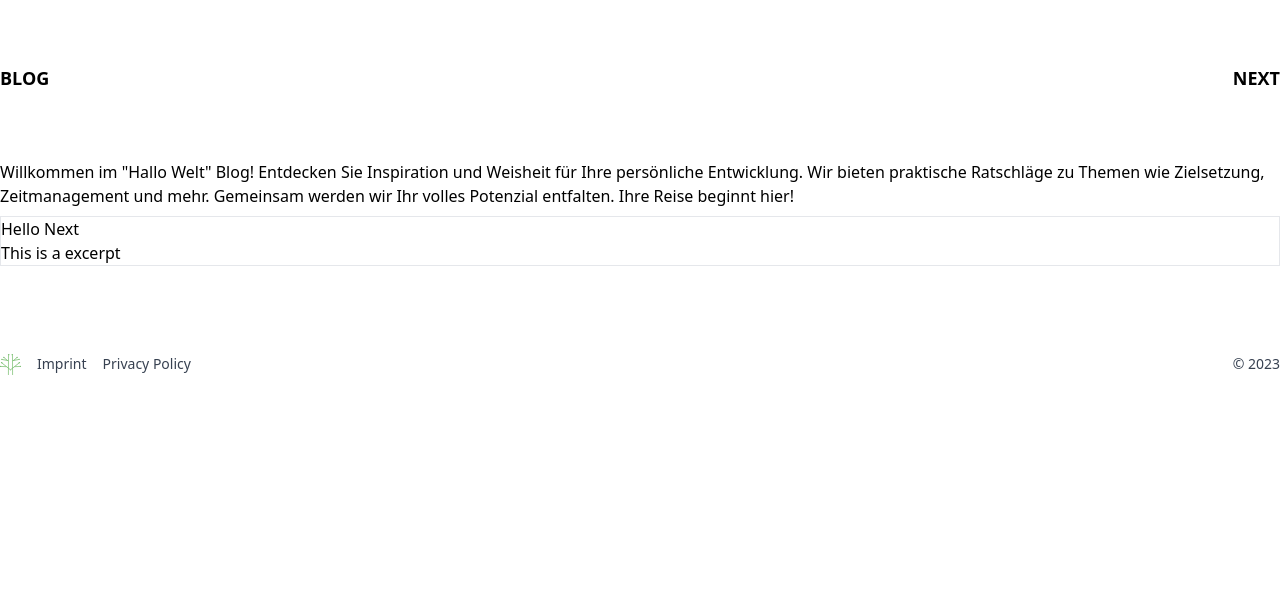
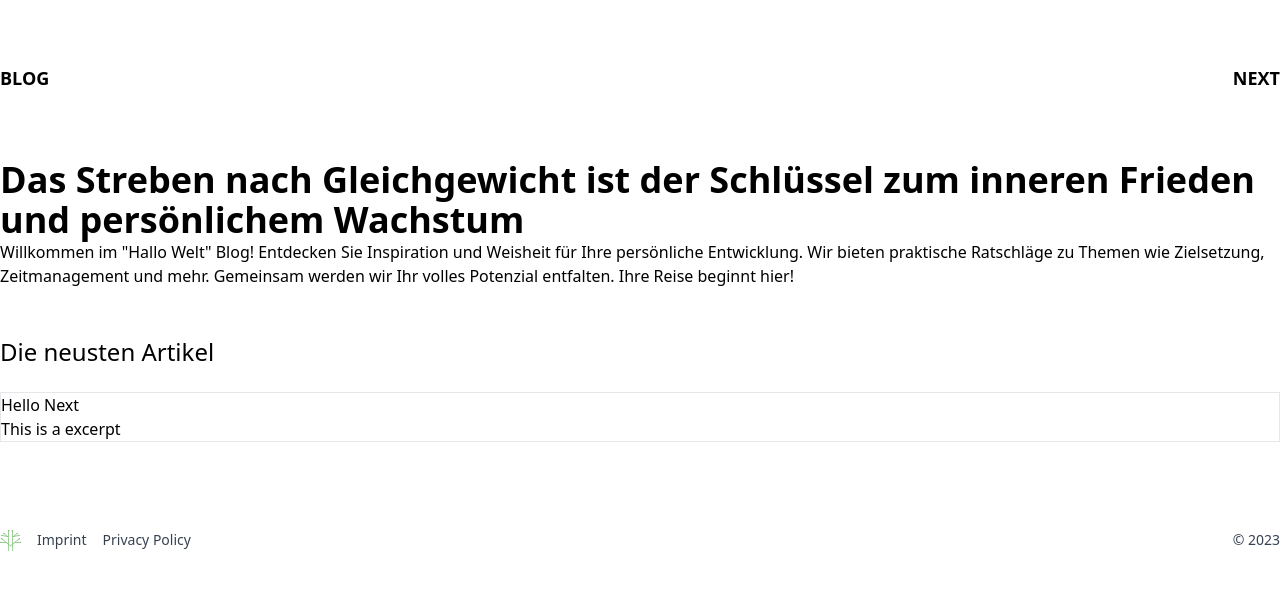
Before and after one commit to matthias-matthies/blog, a Next.js app: page / in a window 1280 px wide. Shown: the top 590 px of the page. Built offline with nearby package versions, Linux system fonts and the light colour scheme.

Commit message:
Some styling anfangen

```diff
--- a/app/page.tsx
+++ b/app/page.tsx
@@ -15,8 +15,10 @@ export default function Home() {
 
     return (
         <>
+            <h1 className={`text-4xl font-extrabold`}>Das Streben nach Gleichgewicht ist der Schlüssel zum inneren Frieden und persönlichem Wachstum</h1>
             <p>Willkommen im "Hallo Welt" Blog! Entdecken Sie Inspiration und Weisheit für Ihre persönliche Entwicklung. Wir bieten praktische Ratschläge zu Themen wie Zielsetzung, Zeitmanagement und mehr. Gemeinsam werden wir Ihr volles Potenzial entfalten. Ihre Reise beginnt hier!</p>
 
+            <h2 className={`text-2xl mb-6 mt-12`}>Die neusten Artikel</h2>
             <ul>
                 {displayedArticles.map((article) => (<li><ArticleCard key={article.slug} article={article}/></li>))}
             </ul>
```
